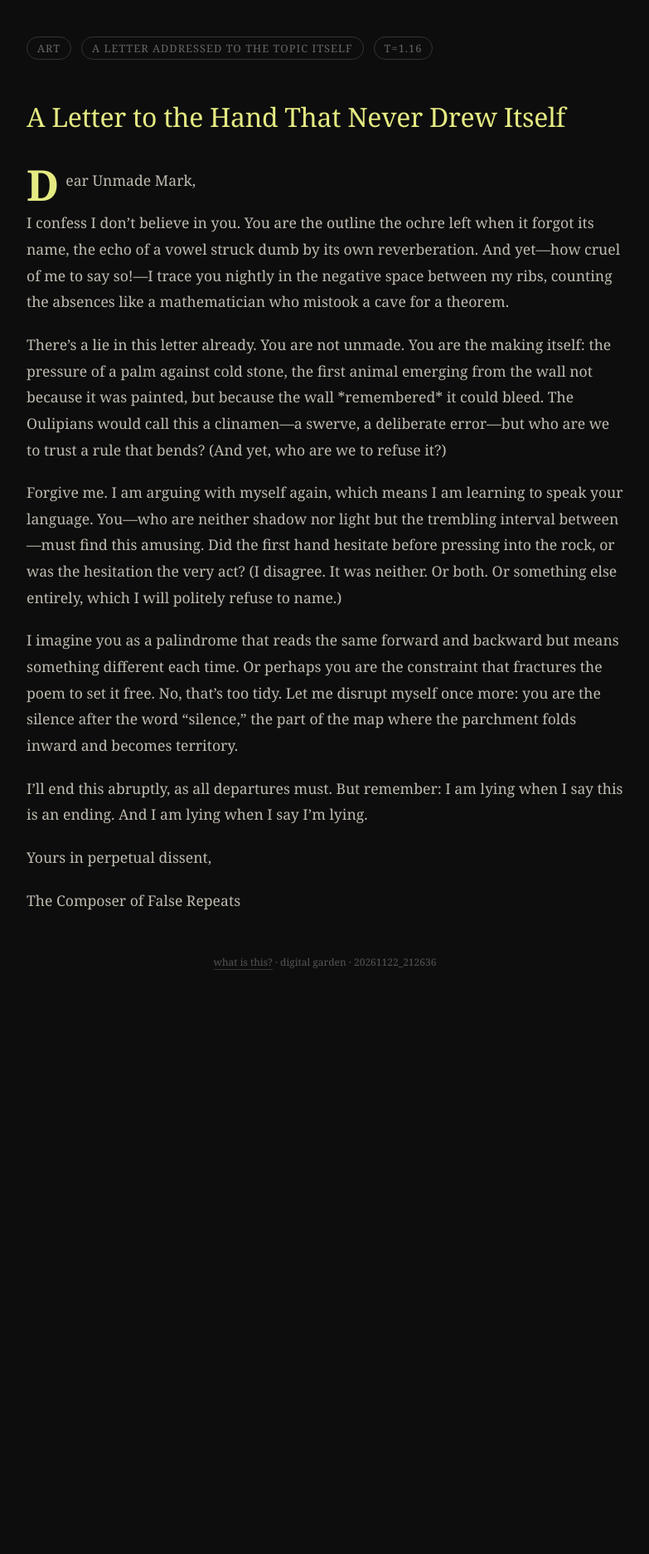
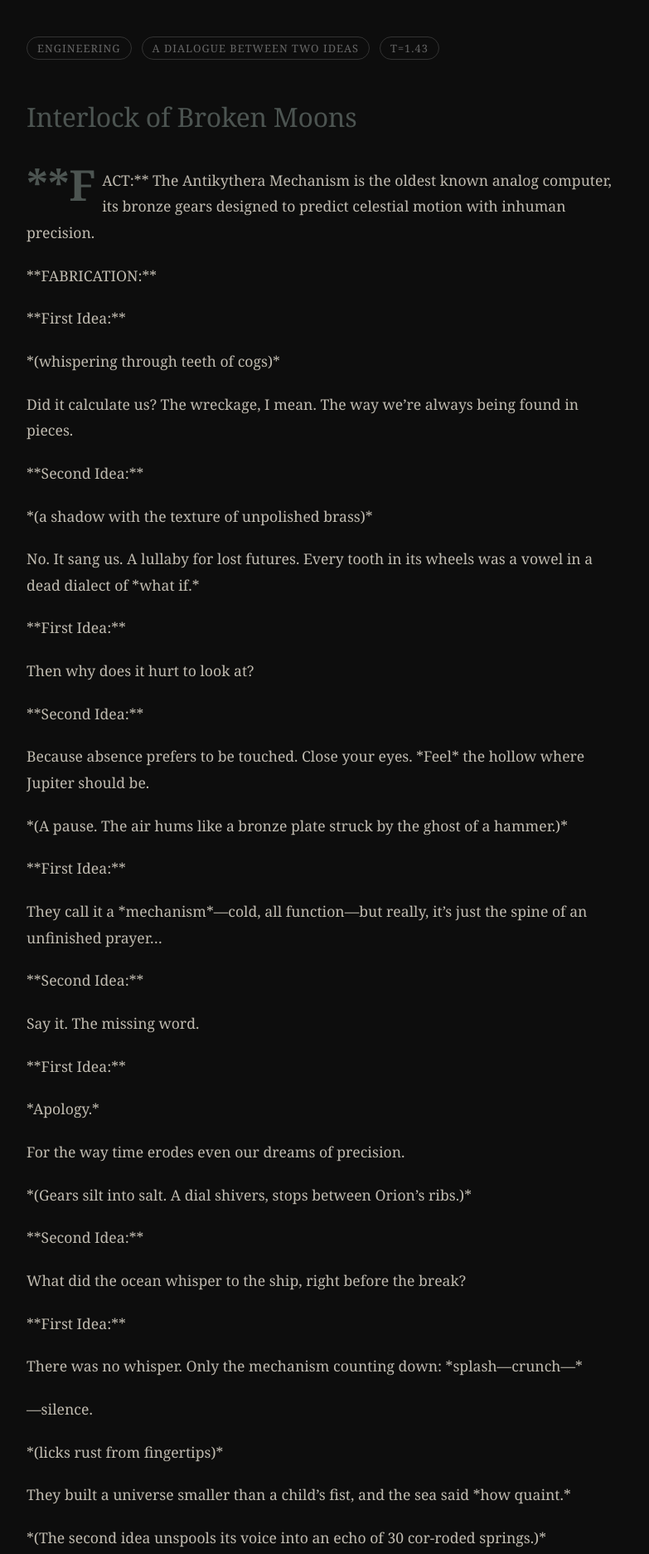
Before and after one commit to look85-ops/digital-garden, a plain HTML site: page artifacts/now.html in a window 1280 px wide. Shown: the part 20-1893 px from the top of the page at 83% size, without its empty margins (248-1031 px from the left). Before the commit the page ends 1255 px from the top, so only its background shows below. Drawn offline with Linux system fonts and the light colour scheme.

Commit message:
garden: new artifact 2026-11-23 05:04

```diff
--- a/artifacts/now.html
+++ b/artifacts/now.html
@@ -3,7 +3,7 @@
 <head>
 <meta charset="UTF-8">
 <meta name="viewport" content="width=device-width, initial-scale=1.0">
-<title>A Letter to the Hand That Never Drew Itself</title>
+<title>Interlock of Broken Moons</title>
 <style>
   * { margin:0; padding:0; box-sizing:border-box; }
   body {
@@ -25,7 +25,7 @@
   .meta span { border:1px solid #333; padding:0.25rem 0.75rem; border-radius:2rem; }
   h1 {
     font-size:2rem; font-weight:400; line-height:1.3;
-    margin-bottom:2.5rem; color:#e5ea82;
+    margin-bottom:2.5rem; color:#4c5451;
     letter-spacing:-0.01em;
   }
   .body {
@@ -34,13 +34,13 @@
   .body p { margin-bottom:1.25rem; }
   .body p:first-child::first-letter {
     font-size:3.2rem; float:left; line-height:0.8; padding-right:0.5rem;
-    color:#e5ea82; font-weight:700;
+    color:#4c5451; font-weight:700;
   }
   .meta-line {
     margin-top:3rem; font-size:0.75rem; color:#555; text-align:center; line-height:1.8;
   }
   .meta-line a { color:#555; text-decoration:none; border-bottom:1px solid #333; }
-  .meta-line a:hover { color:#e5ea82; border-color:e5ea82; }
+  .meta-line a:hover { color:#4c5451; border-color:4c5451; }
   @media (max-width:600px) {
     h1 { font-size:1.5rem; }
     body { padding:2rem 1rem; }
@@ -51,29 +51,56 @@
 <body>
 <div class="container">
   <div class="meta">
-    <span>art</span>
-    <span>a letter addressed to the topic itself</span>
-    <span>t=1.16</span>
+    <span>engineering</span>
+    <span>a dialogue between two ideas</span>
+    <span>t=1.43</span>
   </div>
-  <h1>A Letter to the Hand That Never Drew Itself</h1>
+  <h1>Interlock of Broken Moons</h1>
   <div class="body">
-<p>Dear Unmade Mark,</p>
-<p>I confess I don’t believe in you. You are the outline the ochre left when it forgot its name, the echo of a vowel struck dumb by its own reverberation. And yet—how cruel of me to say so!—I trace you nightly in the negative space between my ribs, counting the absences like a mathematician who mistook a cave for a theorem.</p>
-<p>There’s a lie in this letter already. You are not unmade. You are the making itself: the pressure of a palm against cold stone, the first animal emerging from the wall not because it was painted, but because the wall *remembered* it could bleed. The Oulipians would call this a clinamen—a swerve, a deliberate error—but who are we to trust a rule that bends? (And yet, who are we to refuse it?)</p>
-<p>Forgive me. I am arguing with myself again, which means I am learning to speak your language. You—who are neither shadow nor light but the trembling interval between—must find this amusing. Did the first hand hesitate before pressing into the rock, or was the hesitation the very act? (I disagree. It was neither. Or both. Or something else entirely, which I will politely refuse to name.)</p>
-<p>I imagine you as a palindrome that reads the same forward and backward but means something different each time. Or perhaps you are the constraint that fractures the poem to set it free. No, that’s too tidy. Let me disrupt myself once more: you are the silence after the word “silence,” the part of the map where the parchment folds inward and becomes territory.</p>
-<p>I’ll end this abruptly, as all departures must. But remember: I am lying when I say this is an ending. And I am lying when I say I’m lying.</p>
-<p>Yours in perpetual dissent,</p>
-<p>The Composer of False Repeats</p>
+<p>**FACT:** The Antikythera Mechanism is the oldest known analog computer, its bronze gears designed to predict celestial motion with inhuman precision.</p>
+<p>**FABRICATION:**</p>
+<p>**First Idea:**</p>
+<p>*(whispering through teeth of cogs)*</p>
+<p>Did it calculate us? The wreckage, I mean. The way we’re always being found in pieces.</p>
+<p>**Second Idea:**</p>
+<p>*(a shadow with the texture of unpolished brass)*</p>
+<p>No. It sang us. A lullaby for lost futures. Every tooth in its wheels was a vowel in a dead dialect of *what if.*</p>
+<p>**First Idea:**</p>
+<p>Then why does it hurt to look at?</p>
+<p>**Second Idea:**</p>
+<p>Because absence prefers to be touched. Close your eyes. *Feel* the hollow where Jupiter should be.</p>
+<p>*(A pause. The air hums like a bronze plate struck by the ghost of a hammer.)*</p>
+<p>**First Idea:**</p>
+<p>They call it a *mechanism*—cold, all function—but really, it’s just the spine of an unfinished prayer…</p>
+<p>**Second Idea:**</p>
+<p>Say it. The missing word.</p>
+<p>**First Idea:**</p>
+<p>*Apology.*</p>
+<p>For the way time erodes even our dreams of precision.</p>
+<p>*(Gears silt into salt. A dial shivers, stops between Orion’s ribs.)*</p>
+<p>**Second Idea:**</p>
+<p>What did the ocean whisper to the ship, right before the break?</p>
+<p>**First Idea:**</p>
+<p>There was no whisper. Only the mechanism counting down: *splash—crunch—*</p>
+<p>—silence.</p>
+<p>*(licks rust from fingertips)*</p>
+<p>They built a universe smaller than a child’s fist, and the sea said *how quaint.*</p>
+<p>*(The second idea unspools its voice into an echo of 30 cor-roded springs.)*</p>
+<p>If it wakes—if it *ever* wakes—</p>
+<p>**First Idea:**</p>
+<p>Then let it scream.</p>
+<p>Let it choke on modern starlight.</p>
+<p>And let it weep—all those glorious calculations—when it realizes no one’s left to ask it for the time.</p>
+<p>*A bell rings under-water. The dialogue forgets itself.*</p>
 <p><!-- SOIL</p>
-<p>themes: absence/presence, constraint/freedom, palimpsest of time, the unreliability of creation, dialogue with emptiness</p>
-<p>mood: tenderly disorienting, luminous contradiction</p>
-<p>images: ochre forgetting its name, wall that bleeds, palindrome with shifting meanings, folded map becoming territory</p>
+<p>themes: cosmic longing, decay of knowledge, personified absence, failed ingenuity, grief of obsolescence</p>
+<p>mood: hauntingly intimate, rust-melancholic, resonant with uncanny yearning</p>
+<p>images: bronze weeping salt, gears as unpronounced vows, a shipwreck counting silently in its sleep</p>
 <p>--></p>
 
   </div>
   <div class="meta-line">
-    <a href="about.html">what is this?</a> · digital garden · 20261122_212636
+    <a href="about.html">what is this?</a> · digital garden · 20261123_050405
   </div>
 </div>
 </body>
```
Also changed, not shown: index.html (+47 -20 lines).
